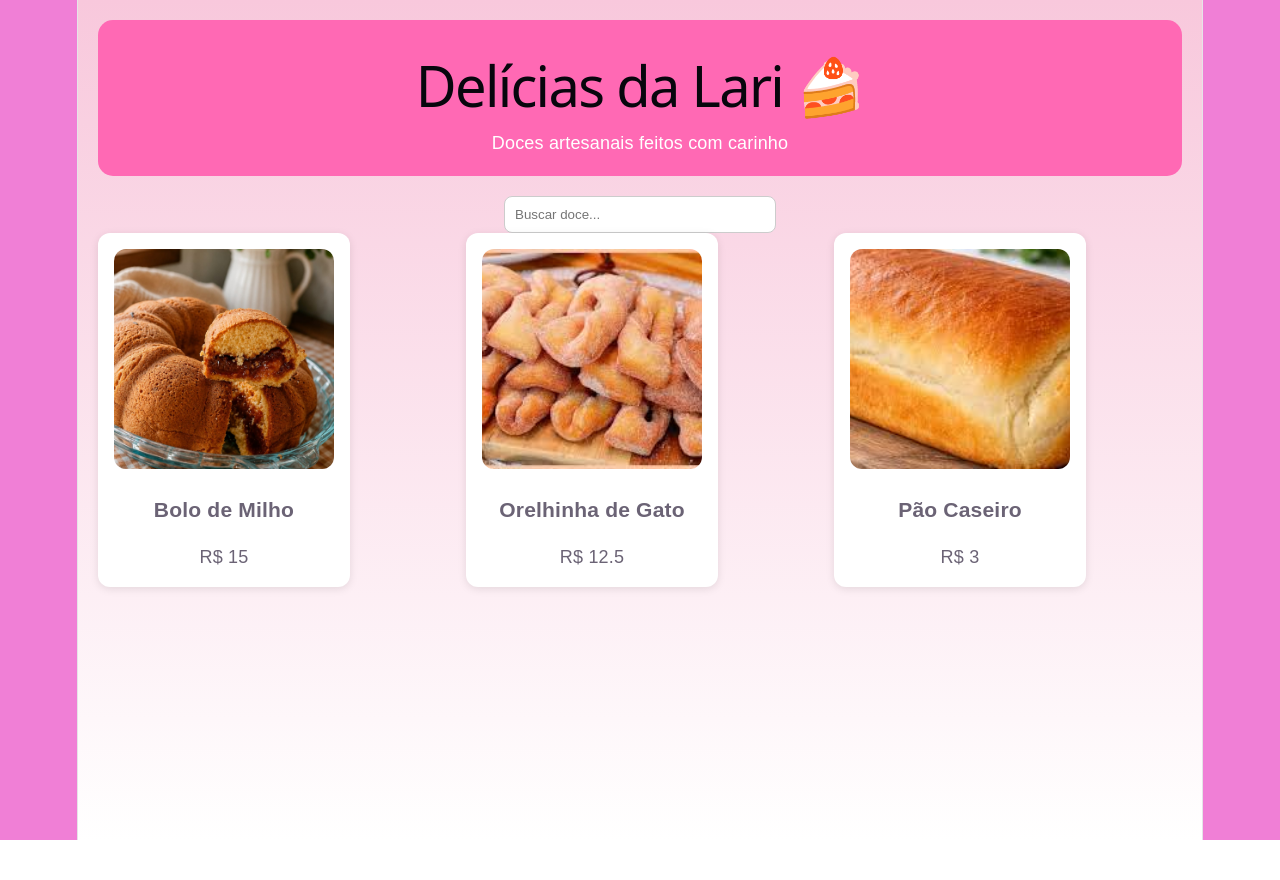
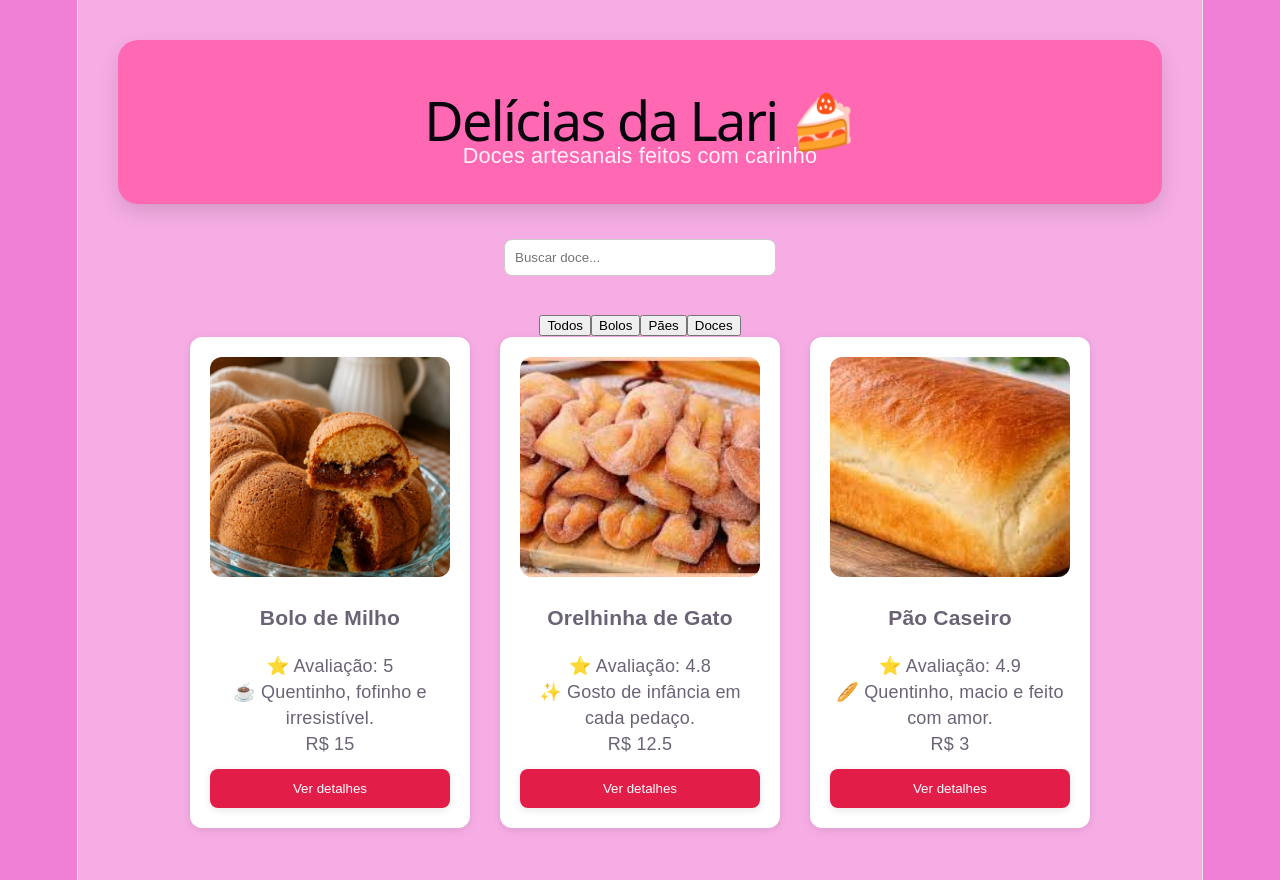
Before and after one commit to Bruno123-n/Delicias-da-Lari-React, a React (Vite) app: page / in a window 1280 px wide. Before the commit the page ends 840 px from the top, so only its background shows below. Built offline with nearby package versions, Linux system fonts and the light colour scheme.

Commit message:
git add .  git commit -m "feat: add category filter and organize product data"

```diff
--- a/src/App.css
+++ b/src/App.css
@@ -1,23 +1,32 @@
 .app {
   text-align: center;
-  background: linear-gradient(180deg, #f8c8dc, #ffffff);
+  background: #f6ade4;
   min-height: 100vh;
-  padding: 20px;
+  padding: 40px;
 }
 
-header {
+.container {
+    max-width: 1200px;
+    margin: 0 auto;
+}
+
+.header-container {
   background: #ff69b4;
-  padding: 20px;
-  border-radius: 15px;
+  padding: 35px;
+  border-radius: 20px;
   color: white;
   margin-bottom: 20px;
+  box-shadow: 0 8px 20px rgba(0,0,0,0.12);
 }
-.produtos-container {
-  display: flex;
-  justify-content: center;
-  gap: 20px;
-  flex-wrap: wrap;
-  margin-top: 30px;
+
+.header-container p {
+  font-size: 1.2rem;
+  opacity: 0.9;
+}
+
+.header-container h1 {
+  font-size: 3rem;
+  margin-bottom: 10px;
 }
 
 .busca {
--- a/src/App.jsx
+++ b/src/App.jsx
@@ -2,25 +2,31 @@ import { useState } from "react"
 import Modal from "./components/Modal"
 import SearchBar from "./components/SearchBar"
 import ProductList from "./components/ProductList"
+import produtos from "./data/produtos"
 import "./App.css"
 
 function App() {
 
-  const produtos = [
-    { id: 1, nome: "Bolo de Milho", preco: 15.00, imagem: "imagens/Bolo-de-Milho.jpeg" },
-    { id: 2, nome: "Orelhinha de Gato", preco: 12.50, imagem: "imagens/Orelhinha-de-Gato.jpg" },
-    { id: 3, nome: "Pão Caseiro", preco: 3.00, imagem: "imagens/Pao-caseiro.jpg" }
-  ]
-
+  const [categoria, setCategoria] = useState("Todos")
   const [busca, setBusca] = useState("")
   const [produtoSelecionado, setProdutoSelecionado] = useState(null)
 
   const produtosFiltrados = produtos.filter((produto) =>
-    produto.nome.toLowerCase().includes(busca.toLowerCase())
+    produto.nome.toLowerCase().includes(busca.toLowerCase()) &&
+    (
+      categoria === "Todos" ||
+      produto.categoria === categoria
     )
+  )
+
+
+
+
 
   return (
     <div className="app">
+
+      <div className="container">
 
         <header className="header-container">
           <h1>Delícias da Lari 🍰</h1>
@@ -28,6 +34,18 @@ function App() {
         </header>
 
         <SearchBar busca={busca} setBusca={setBusca} />
+
+        <div className="categorias">
+
+          <button id="1" onClick={() => setCategoria("Todos")}>Todos</button>
+
+          <button id="2" onClick={() => setCategoria("Bolos")}>Bolos</button>
+
+          <button id="3" onClick={() => setCategoria("Pães")}>Pães</button>
+
+          <button id="4" onClick={() => setCategoria("Doces")}>Doces</button>
+
+        </div>
 
         <ProductList
           produtos={produtosFiltrados}
@@ -42,6 +60,8 @@ function App() {
       )}
 
       </div>
+
+    </div>
   )
 }
 
--- a/src/components/Modal.css
+++ b/src/components/Modal.css
@@ -13,7 +13,14 @@
   align-items: center;
 }
 
-.modal-content {
+.modal-image{
+    width:100%;
+    height:300px;
+    object-fit:cover;
+    border-radius:12px;
+}
+
+.modal {
   background: white;
   padding: 24px;
   border-radius: 12px;
--- a/src/components/Modal.jsx
+++ b/src/components/Modal.jsx
@@ -1,9 +1,15 @@
+import "./Modal.css"
+
 function Modal({ produto, onFechar }) {
   return (
     <div className="modal-overlay" onClick={onFechar}>
       <div className="modal" onClick={(e) => e.stopPropagation()}>
         <h2>{produto.nome}</h2>
-        <img src={produto.imagem} alt={produto.nome} />
+        <img
+          className="modal-image"
+          src={produto.imagem}
+          alt={produto.nome}
+        />
         <p>Preço: R$ {produto.preco}</p>
 
         <button onClick={onFechar}>
--- a/src/components/ProductCard.css
+++ b/src/components/ProductCard.css
@@ -1,14 +1,17 @@
 .card{
-  width: 220px;
+  width:240px;
+  padding:20px;
   background: white;
   border-radius: 12px;
-  padding: 16px;
+  overflow:hidden;
   box-shadow: 0 2px 8px rgba(0,0,0,0.1);
-  transition: 0.2s;
+  transition: transform 0.25s ease,
+              box-shadow 0.25s ease;
 }
 
 .card:hover {
-  transform: translateY(-4px);
+    transform: translateY(-6px);
+    box-shadow: 0 12px 24px rgba(0,0,0,.15);
 }
 
 .card img {
@@ -19,10 +22,18 @@
 }
 
 .card button {
+  width: 100%;
   background-color: #e11d48;
   color: white;
-  padding: 10px 20px;
+  padding: 12px;
   border: none;
-  border-radius: 4px;
+  border-radius: 8px;
+  margin-top:12px;
   cursor: pointer;
+  box-shadow: 0 2px 8px rgba(0,0,0,.10);
 }
+
+.card button:hover {
+  background-color: #be123c;
+  box-shadow: 0 12px 24px rgba(0,0,0,.15);
+}
--- a/src/components/ProductCard.jsx
+++ b/src/components/ProductCard.jsx
@@ -7,9 +7,30 @@ function ProductCard({ produto, onSelecionar }) {
       onClick={() => onSelecionar(produto)}
     >
 
-      <img src={produto.imagem} alt={produto.nome} />
-      <h3>{produto.nome}</h3>
-      <p>R$ {produto.preco}</p>
+      <img
+        src={produto.imagem}
+        alt={produto.nome}
+      />
+
+      <h3>
+        {produto.nome}
+      </h3>
+
+      <p className="rating">
+        ⭐ Avaliação: {produto.avaliacao}
+      </p>
+
+      <p className="description">
+        {produto.descricao}
+      </p>
+
+      <p className="price">
+        R$ {produto.preco}
+      </p>
+
+      <button>
+        Ver detalhes
+      </button>
 
     </div>
   )
--- a/src/components/ProductList.css
+++ b/src/components/ProductList.css
@@ -1,5 +1,6 @@
-.products{
-    display:grid;
-    grid-template-columns:repeat(auto-fit, minmax(260px,1fr));
-    gap:20px;
+.products {
+    display: flex;
+    justify-content: center;
+    gap: 30px;
+    flex-wrap: wrap;
 }
--- a/src/components/SearchBar.css
+++ b/src/components/SearchBar.css
@@ -4,3 +4,7 @@
   border-radius: 8px;
   border: 1px solid #ccc;
 }
+
+.search {
+    margin: 35px 0;
+}
--- /dev/null
+++ b/src/data/produtos.js
@@ -0,0 +1,32 @@
+const produtos = [
+    {
+      id: 1, nome: "Bolo de Milho",
+      categoria: "Bolos",
+      descricao: "☕ Quentinho, fofinho e irresistível.",
+      preco: 15.00,
+      avaliacao: 5,
+      imagem: "imagens/Bolo-de-Milho.jpeg"
+    },
+
+    {
+      id: 2, nome: "Orelhinha de Gato",
+      categoria: "Doces",
+      descricao: "✨ Gosto de infância em cada pedaço.",
+      preco: 12.50,
+      avaliacao: 4.8,
+      imagem: "imagens/Orelhinha-de-Gato.jpg"
+    },
+
+    {
+      id: 3, nome: "Pão Caseiro",
+      categoria: "Pães",
+      descricao: "🥖 Quentinho, macio e feito com amor.",
+      preco: 3.00,
+      avaliacao: 4.9,
+      imagem: "imagens/Pao-caseiro.jpg"
+    }
+  ]
+
+
+
+export default produtos
```
Lines whose indentation alone changed are shown as unchanged.
